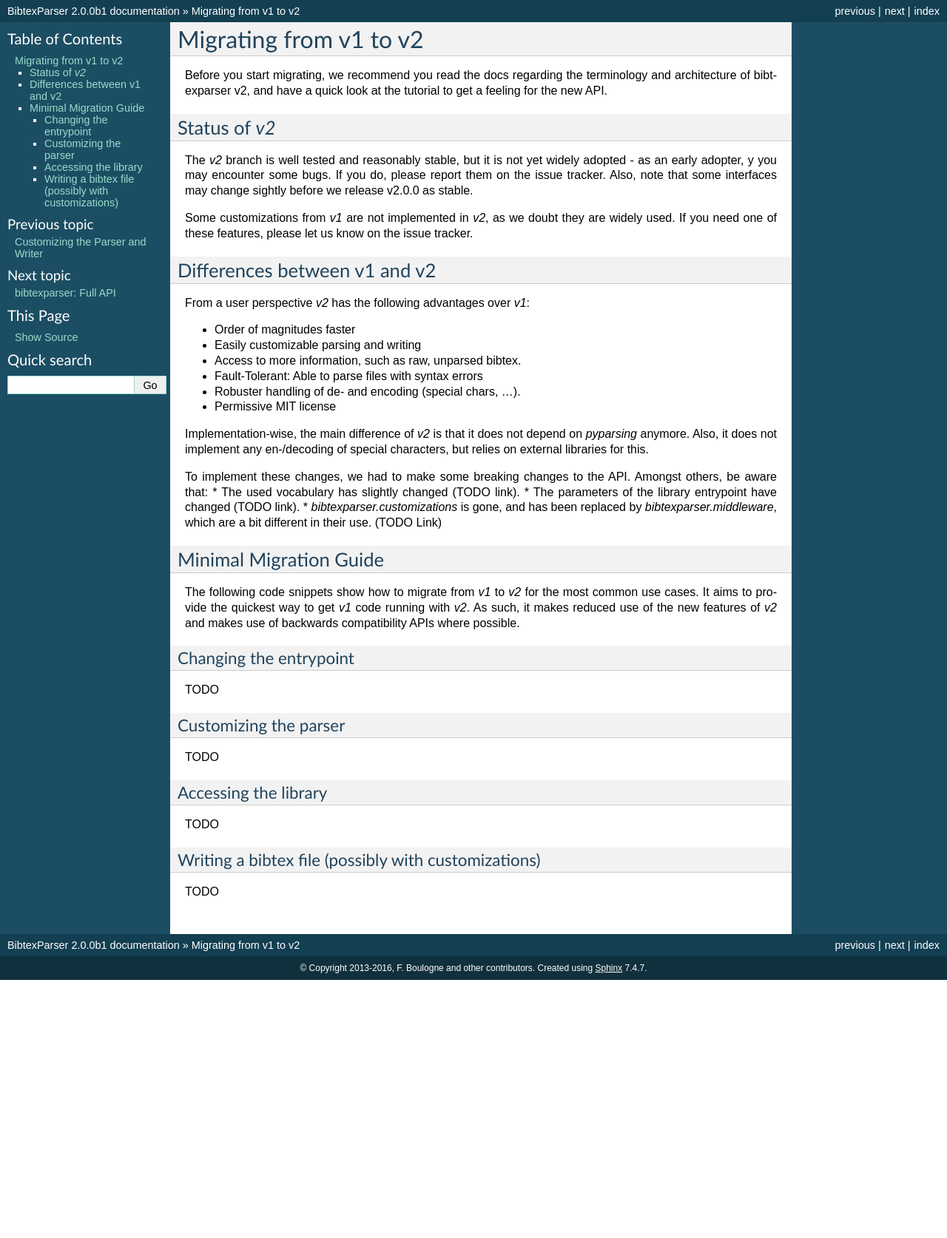
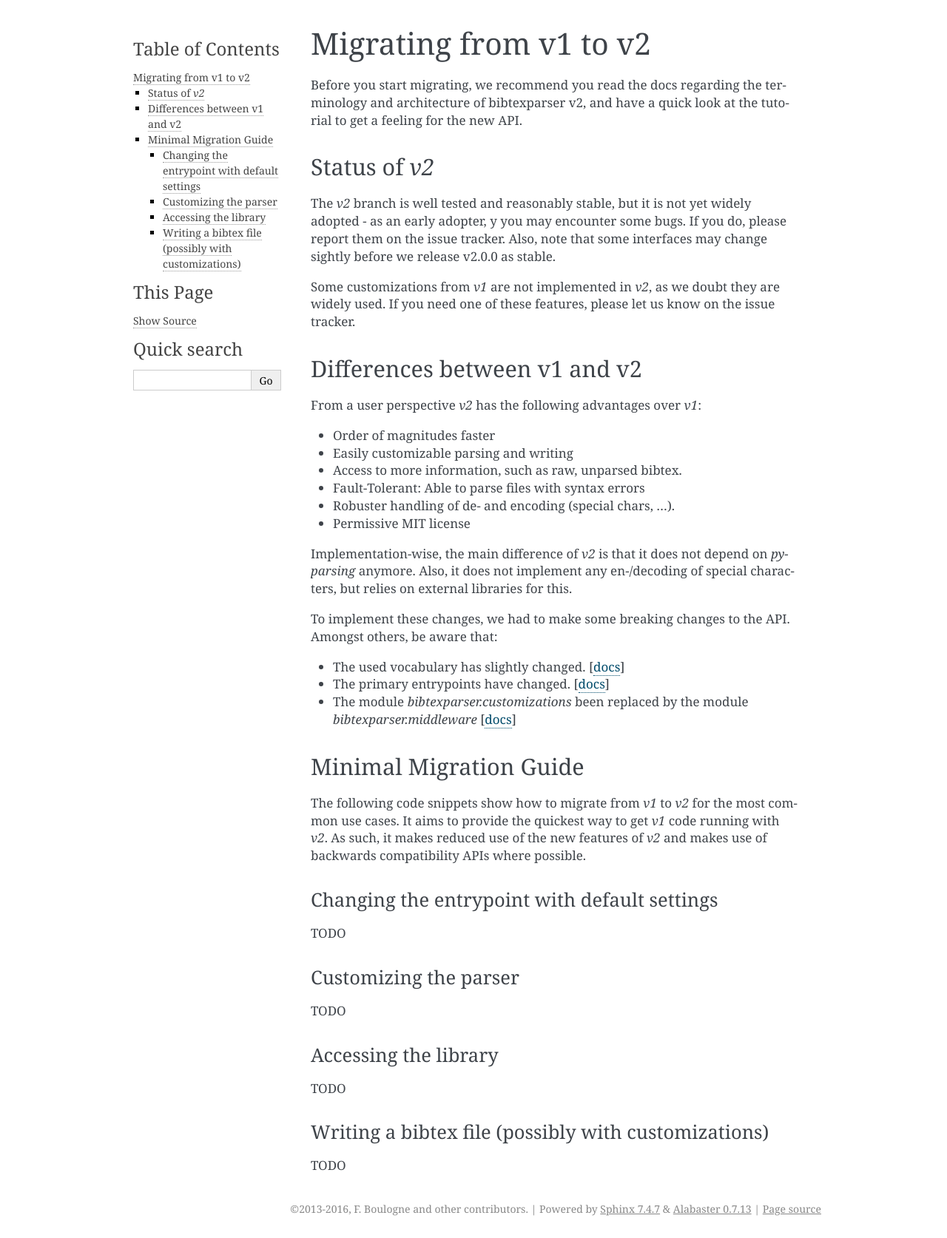
Before and after one commit to sciunto-org/python-bibtexparser, a Sphinx documentation site: the page built from docs/source/migrate.rst, in a window 1280 px wide. Shown: the whole page at 74% size. Built offline with Sphinx 7.4.7, drawn with Linux system fonts in a browser that asks for light colours; before the commit the page ends 1325 px from its top, so only the background shows below that.

Commit message:
more docs

```diff
--- a/docs/source/conf.py
+++ b/docs/source/conf.py
@@ -96,7 +96,7 @@
 
 # The theme to use for HTML and HTML Help pages.  See the documentation for
 # a list of builtin themes.
-html_theme = 'default'
+html_theme = 'alabaster'
 
 # Theme options are theme-specific and customize the look and feel of a theme
 # further.  For a list of options available for each theme, see the
--- a/docs/source/index.rst
+++ b/docs/source/index.rst
@@ -24,7 +24,7 @@
 
     install.rst
     quickstart.rst
-    middleware.rst
+    customize.rst
     migrate.rst
     bibtexparser.rst
     bibtex_conv.rst
--- a/docs/source/migrate.rst
+++ b/docs/source/migrate.rst
@@ -32,9 +32,10 @@
 Also, it does not implement any en-/decoding of special characters, but relies on external libraries for this.
 
 To implement these changes, we had to make some breaking changes to the API. Amongst others, be aware that:
-* The used vocabulary has slightly changed (TODO link).
-* The parameters of the library entrypoint have changed (TODO link).
-* `bibtexparser.customizations` is gone, and has been replaced by `bibtexparser.middleware`, which are a bit different in their use. (TODO Link)
+
+* The used vocabulary has slightly changed. [:ref:`docs <vocab>`]
+* The primary entrypoints have changed. [:ref:`docs <entrypoint>`]
+* The module `bibtexparser.customizations` been replaced by the module `bibtexparser.middleware` [:ref:`docs <customizing>`]
 
 Minimal Migration Guide
 -----------------------
@@ -43,8 +44,8 @@
 It aims to provide the quickest way to get `v1` code running with `v2`.
 As such, it makes reduced use of the new features of `v2` and makes use of backwards compatibility APIs where possible.
 
-Changing the entrypoint
-~~~~~~~~~~~~~~~~~~~~~~~
+Changing the entrypoint with default settings
+~~~~~~~~~~~~~~~~~~~~~~~~~~~~~~~~~~~~~~~~~~~~~
 TODO
 
 Customizing the parser
```
Also changed, not shown: docs/source/customize.rst (renamed from docs/source/middleware.rst, +5 -2 lines), docs/source/quickstart.rst (+8 -6 lines).
